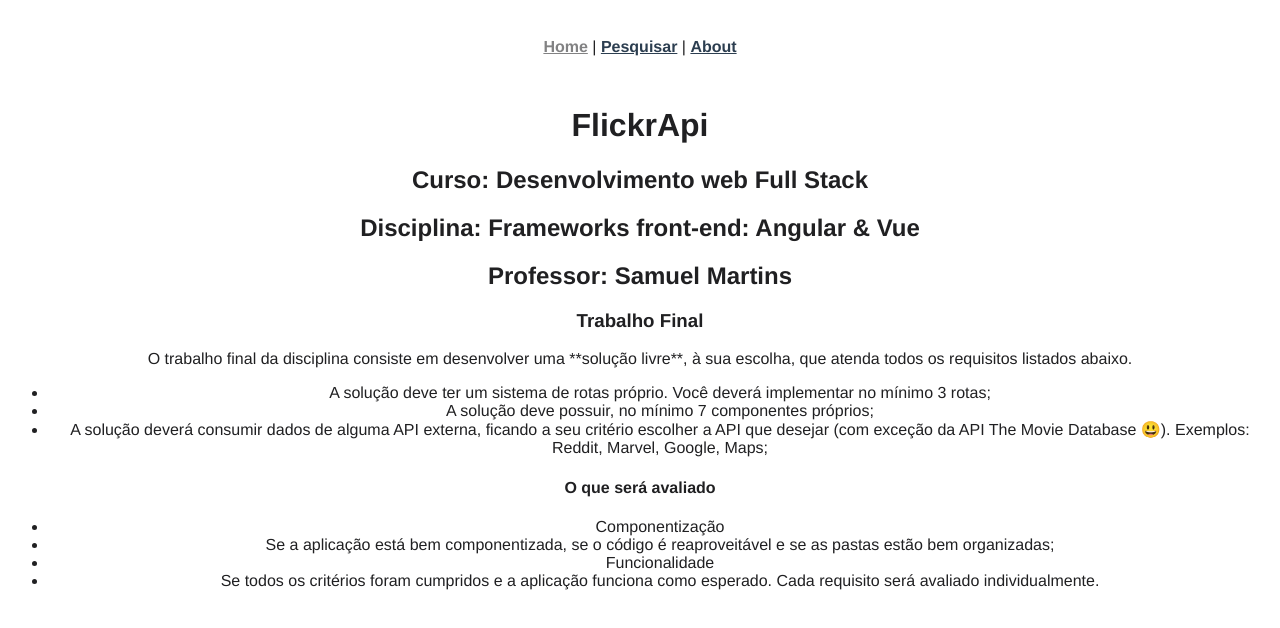
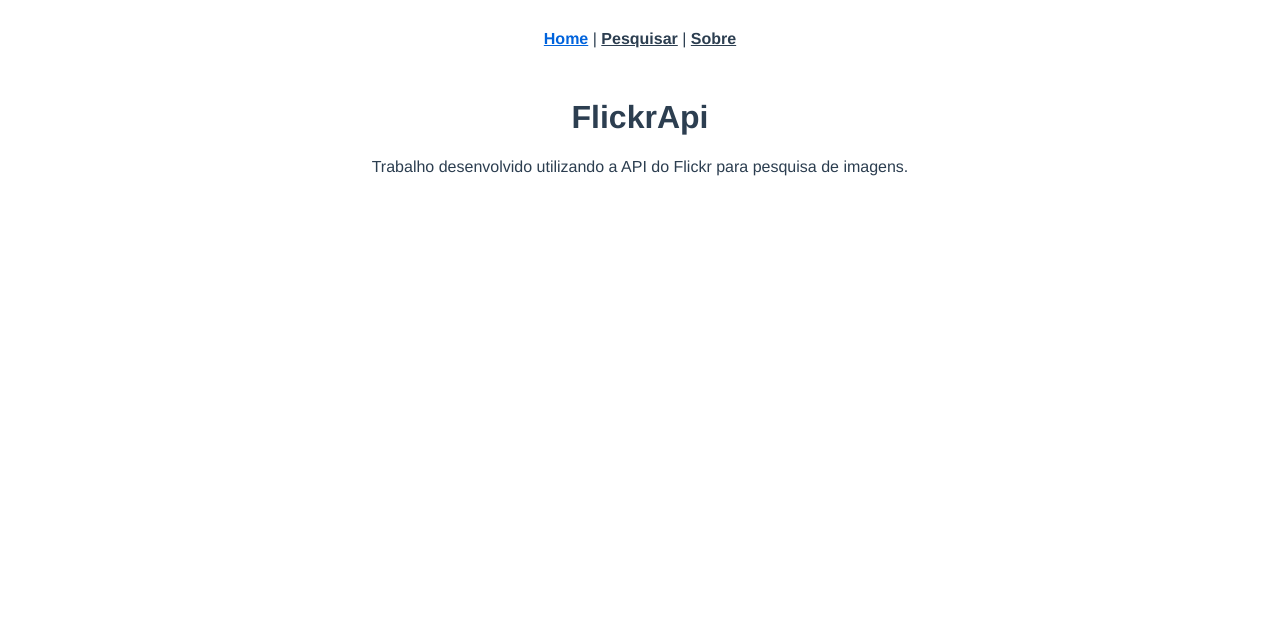
Before and after one commit to mabner/ffav-flickr-api, a Vue app: page / in a window 1280 px wide. Shown: the top 628 px of the page. Built offline with nearby package versions, Linux system fonts and the light colour scheme.

Commit message:
navbar component and about page update

```diff
--- a/src/App.vue
+++ b/src/App.vue
@@ -1,33 +1,31 @@
 <template>
   <div id="app">
-    <div id="nav">
-      <router-link to="/">Home</router-link> |
-      <router-link to="/search">Pesquisar</router-link> |
-      <router-link to="/about">About</router-link>
-    </div>
-    <router-view/>
+    <navbar />
+    <router-view />
   </div>
 </template>
 
+<script>
+import Navbar from "./components/NavBar.vue";
+
+export default {
+  name: "App",
+  components: { Navbar },
+};
+</script>
+
 <style>
+* {
+  box-sizing: border-box;
+}
+body {
+  margin: 0;
+  padding: 0;
+}
 #app {
-  font-family: Avenir, Helvetica, Arial, sans-serif;
+  font-family: "Avenir", Helvetica, Arial, sans-serif;
   -webkit-font-smoothing: antialiased;
   -moz-osx-font-smoothing: grayscale;
-  text-align: center;
-  color: #202022;
-}
-
-#nav {
-  padding: 30px;
-}
-
-#nav a {
-  font-weight: bold;
   color: #2c3e50;
 }
-
-#nav a.router-link-exact-active {
-  color: #828283;
-}
 </style>
--- /dev/null
+++ b/src/components/NavBar.vue
@@ -0,0 +1,29 @@
+<template>
+  <div id="nav">
+    <router-link to="/">Home</router-link> |
+    <router-link to="/search">Pesquisar</router-link> |
+    <router-link to="/about">Sobre</router-link>
+  </div>
+</template>
+
+<script>
+export default {
+  name: "Navbar",
+};
+</script>
+
+<style>
+#nav {
+  text-align: center;
+  padding: 30px;
+}
+
+#nav a {
+  font-weight: bold;
+  color: #2c3e50;
+}
+
+#nav a.router-link-exact-active {
+  color: #0063dc;
+}
+</style>
--- a/src/views/About.vue
+++ b/src/views/About.vue
@@ -1,5 +1,35 @@
 <template>
   <div class="about">
-    <h1>This is an about page</h1>
+    <h1 class="center">FlickrApi</h1>
+
+    <h2>Curso: Desenvolvimento web Full Stack</h2>
+    <h2>Disciplina: Frameworks front-end: Angular & Vue</h2>
+    <h2>Professor: Samuel Martins</h2>
+
+    <h3>Trabalho Final</h3>
+    <p>
+       O trabalho final da disciplina consiste em desenvolver uma **solução
+      livre**, à sua escolha, que atenda todos os requisitos listados abaixo.
+      <ul>
+      <li>A solução deve ter um sistema de rotas próprio.
+        Você deverá implementar no mínimo 3 rotas;</li>
+      <li>A solução deve possuir, no mínimo 7 componentes próprios;</li>
+      <li>A solução deverá consumir dados de alguma API externa, ficando
+      a seu critério escolher a API que desejar (com exceção da API The Movie
+      Database 😃). Exemplos: Reddit, Marvel, Google, Maps;</li>
+      </ul>
+    </p>
+    <h4>O que será avaliado</h4>
+    <p>
+      <ul>
+        <li>Componentização</li>
+        <li>Se a aplicação está bem componentizada, se o código é
+        reaproveitável e se as pastas estão bem organizadas;</li>
+        <li>Funcionalidade</li>
+        <li>Se
+      todos os critérios foram cumpridos e a aplicação funciona como esperado.
+      Cada requisito será avaliado individualmente.</li>
+      </ul>
+    </p>
   </div>
 </template>
--- a/src/views/Home.vue
+++ b/src/views/Home.vue
@@ -1,43 +1,20 @@
 <template>
   <div class="home">
     <h1 class="center">FlickrApi</h1>
-
-    <h2>Curso: Desenvolvimento web Full Stack</h2>
-    <h2>Disciplina: Frameworks front-end: Angular & Vue</h2>
-    <h2>Professor: Samuel Martins</h2>
-
-    <h3>Trabalho Final</h3>
-    <p>
-       O trabalho final da disciplina consiste em desenvolver uma **solução
-      livre**, à sua escolha, que atenda todos os requisitos listados abaixo.
-      <ul>
-      <li>A solução deve ter um sistema de rotas próprio.
-        Você deverá implementar no mínimo 3 rotas;</li>
-      <li>A solução deve possuir, no mínimo 7 componentes próprios;</li>
-      <li>A solução deverá consumir dados de alguma API externa, ficando
-      a seu critério escolher a API que desejar (com exceção da API The Movie
-      Database 😃). Exemplos: Reddit, Marvel, Google, Maps;</li>
-      </ul>
-    </p>
-    <h4>O que será avaliado</h4>
-    <p>
-      <ul>
-        <li>Componentização</li>
-        <li>Se a aplicação está bem componentizada, se o código é
-        reaproveitável e se as pastas estão bem organizadas;</li>
-        <li>Funcionalidade</li>
-        <li>Se
-      todos os critérios foram cumpridos e a aplicação funciona como esperado.
-      Cada requisito será avaliado individualmente.</li>
-      </ul>
-    </p>
+    <p>Trabalho desenvolvido utilizando a API do Flickr para pesquisa de imagens.</p>
   </div>
 </template>
 
 <script>
 // @ is an alias to /src
 export default {
-  name: 'Home',
+  name: "Home",
   components: {},
 };
 </script>
+
+<style>
+body {
+  text-align: center;
+}
+</style>
```
